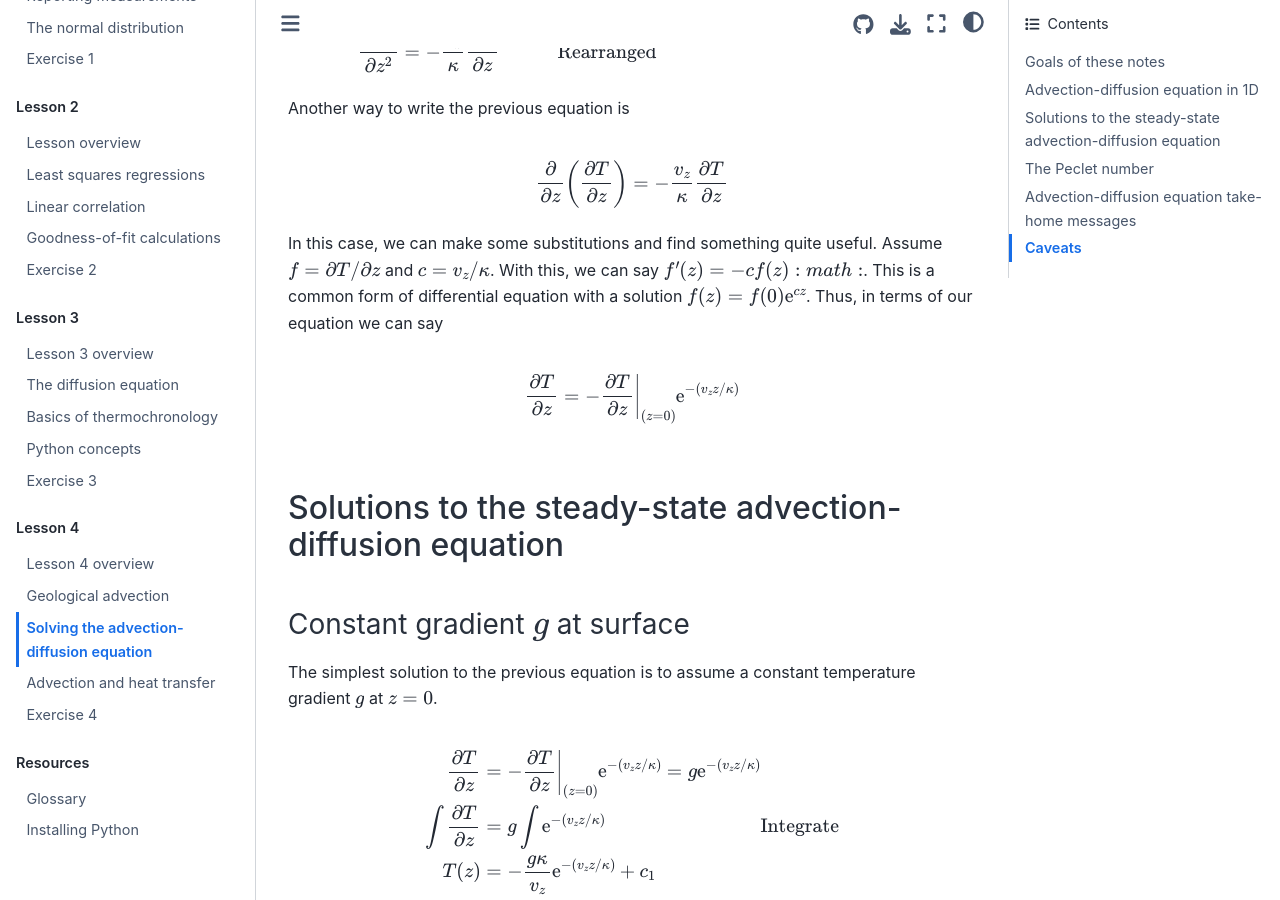
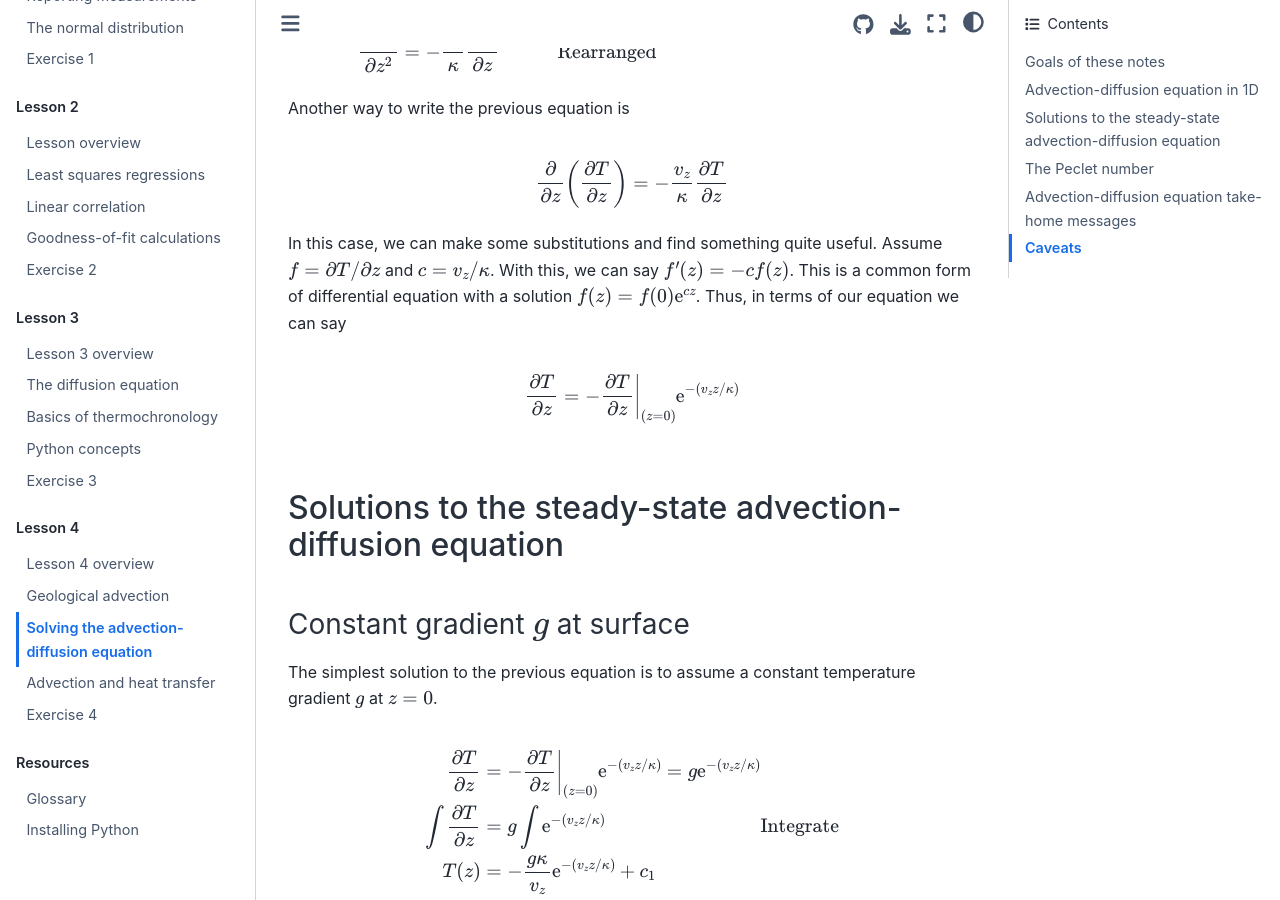
Before and after one commit to IntroQG/site, a Sphinx documentation site: the page built from source/lessons/L4/solving-advection.rst, in a window 1280 px wide and 900 px high, scrolled down 1084 px. Built offline with Sphinx 7.4.7 and the Sphinx Book theme 1.1.4, drawn with Linux system fonts in a browser that asks for light colours; some of the changed lines change nothing that is shown.

Commit message:
Fix typo

```diff
--- a/source/lessons/L4/solving-advection.rst
+++ b/source/lessons/L4/solving-advection.rst
@@ -42,7 +42,7 @@ Another way to write the previous equation is
 
 In this case, we can make some substitutions and find something quite useful.
 Assume :math:`f = \partial T/\partial z` and :math:`c = v_{z}/\kappa`\ .
-With this, we can say :math:`f'(z) = -c f(z):math:`\ .
+With this, we can say :math:`f'(z) = -c f(z)`\ .
 This is a common form of differential equation with a solution :math:`f(z) = f(0) \mathrm{e}^{cz}`\ .
 Thus, in terms of our equation we can say
 
```
